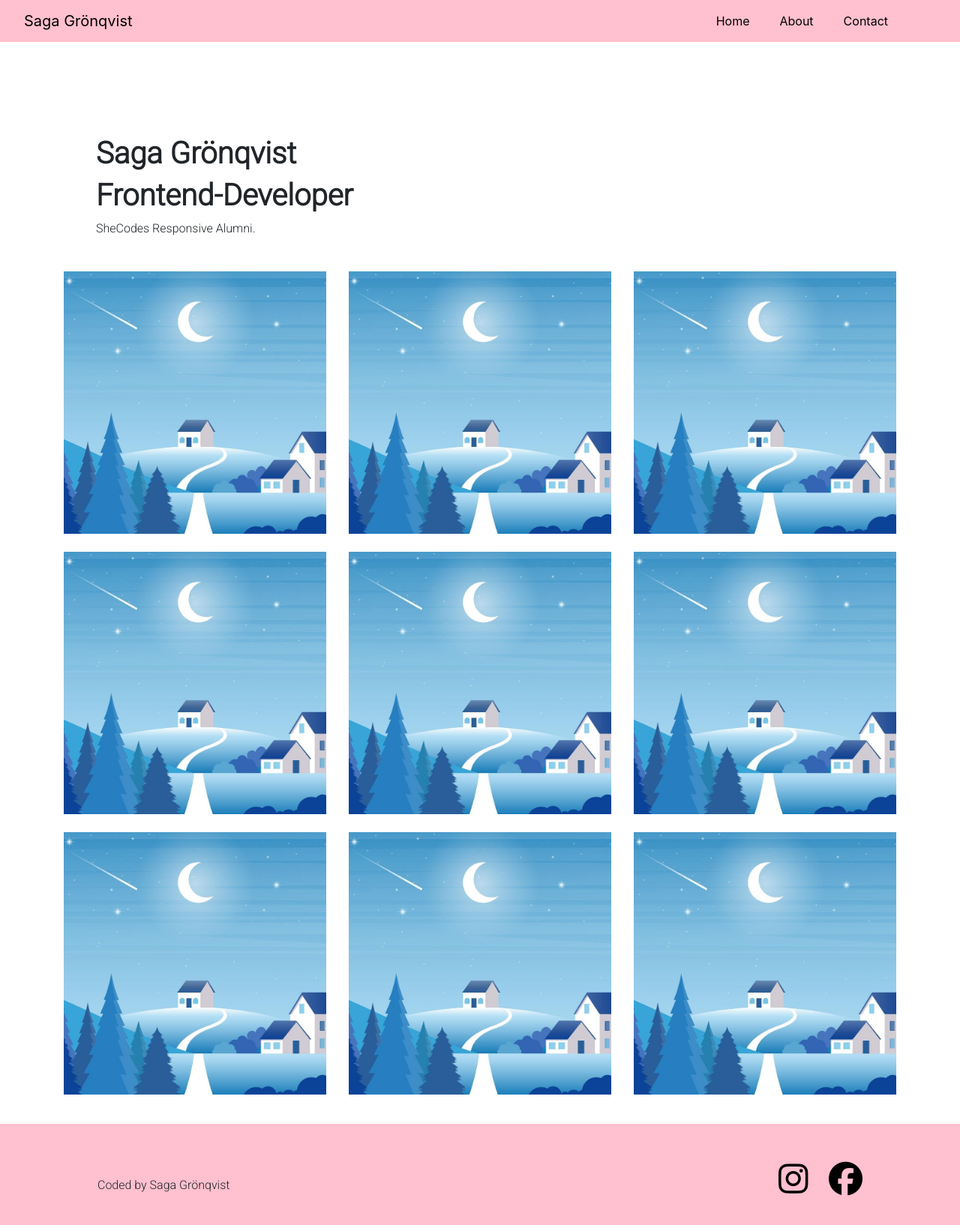
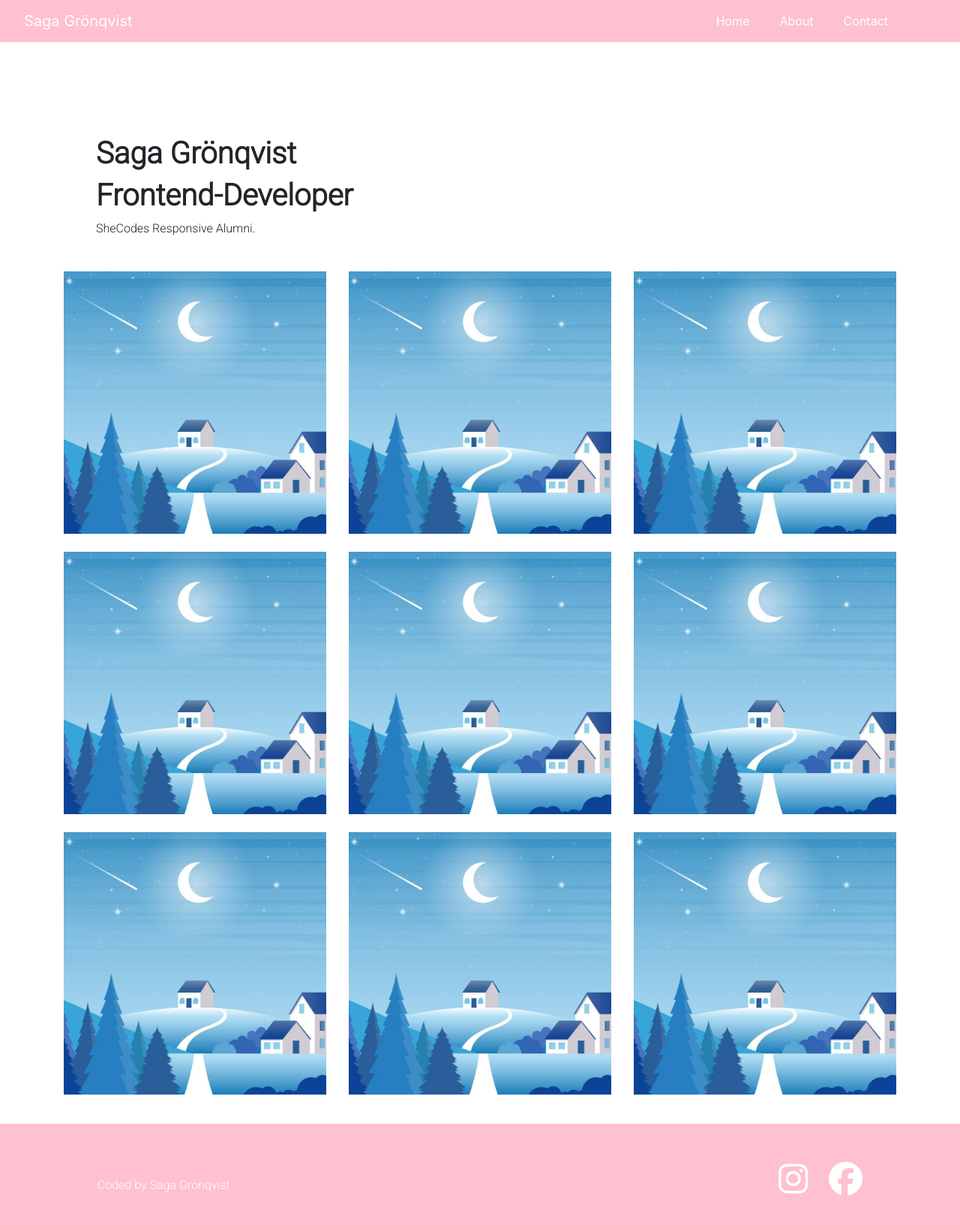
Before and after one commit to sagagronqvist/portfolio-project, a plain HTML site: page index.html in a window 1280 px wide. Shown: the whole page at 75% size. Drawn offline with nearby package versions, Linux system fonts and the light colour scheme; files whose address does not match are found by name.

Commit message:
navbar styling update

```diff
--- a/Style/style.css
+++ b/Style/style.css
@@ -11,6 +11,18 @@ footer {
   height: 150px;
   background: rgb(255, 192, 207);
   margin-top: 15px;
+}
+
+footer p {
+  color: white;
+}
+
+img {
+  width: 350px;
+}
+
+.nav-link:hover {
+  color: rgb(250, 169, 183) !important;
 }
 
 .header {
@@ -34,20 +46,16 @@ footer {
 
 .icons i {
   padding-left: 15px;
-  color: rgb(0, 0, 0);
+  color: rgb(255, 255, 255);
 }
 
 .icons i:hover {
-  color: white;
+  color: rgb(250, 169, 183);
 }
 
 .signature {
   padding-left: 45px;
   padding-top: 70px;
-}
-
-img {
-  width: 350px;
 }
 
 @media (max-width: 600px) {
@@ -61,6 +69,7 @@ img {
 
   .signature {
     padding-left: 0;
+    padding-top: 40px;
   }
 
   .icons {
--- a/index.html
+++ b/index.html
@@ -22,8 +22,8 @@
     <title>Saga Portfolio</title>
 </head>
 <body>
-    <nav class="navbar navbar-expand-lg" style="background-color:  rgb(255, 192, 207)">
-        <a class="navbar-brand ml-3" style="color:black;">Saga Grönqvist</a>
+    <nav class="navbar navbar-expand-lg navbar-dark" style="background-color:  rgb(255, 192, 207)">
+        <a class="navbar-brand ml-3" style="color:white;">Saga Grönqvist</a>
         <button class="navbar-toggler" type="button" data-toggle="collapse" data-target="#navbarNavAltMarkup"
             aria-controls="navbarNavAltMarkup" aria-expanded="false" aria-label="Toggle navigation">
             <span class="navbar-toggler-icon"></span>
@@ -31,13 +31,13 @@
         <div class="collapse navbar-collapse" id="navbarNavAltMarkup">
             <ul class="navbar-nav ml-auto mr-5">
                 <li class="nav-item active mr-4">
-                    <a class="nav-link" href="/" style="color:black;">Home <span class="sr-only">(current)</span></a>
+                    <a class="nav-link" href="/" style="color:white;">Home <span class="sr-only">(current)</span></a>
                 </li>
                 <li class="nav-item mr-4">
-                    <a class="nav-link" href="about.html" style="color:black;">About</a>
+                    <a class="nav-link" href="about.html" style="color:white;">About</a>
                 </li>
                 <li class="nav-item mr-4">
-                    <a class="nav-link" href="contact.html" style="color:black;">Contact</a>
+                    <a class="nav-link" href="contact.html" style="color:white;">Contact</a>
                 </li>
             </ul>
         </div>
```
